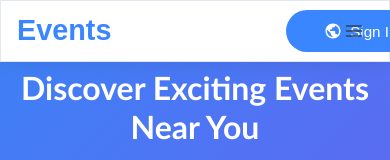
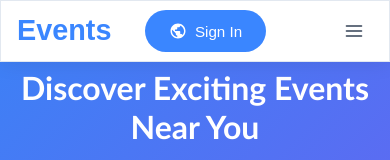
Before and after one commit to MOHAMED-devprog/Event-Management-App, a React (Vite) app in the folder frontend/: page / in a window 390 px wide. Shown: the top 160 px of the page. Built offline with nearby package versions, Linux system fonts and the light colour scheme; no server answers; the database is empty.

Commit message:
Updating the responsive feature

```diff
--- a/frontend/src/styles/NavBar.css
+++ b/frontend/src/styles/NavBar.css
@@ -338,13 +338,10 @@
   }
 
   .navbar-container{
-    justify-content: start;
-    gap:40%;
+    margin-right: 30%;
   }
 
-  .auth-button-nav{
-    width:150px;
-  }
+
 
   .navbar-links {
     display: flex;
```
